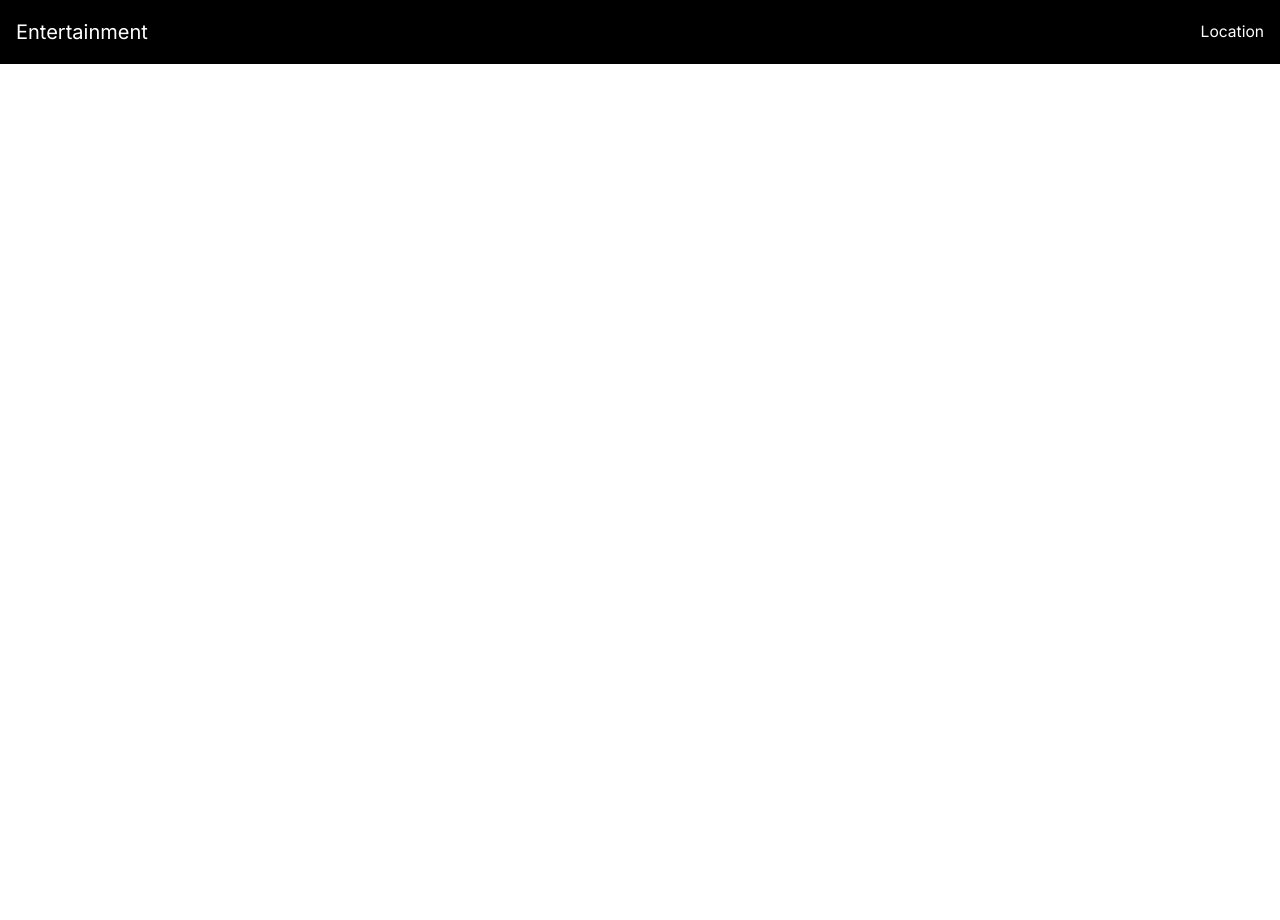
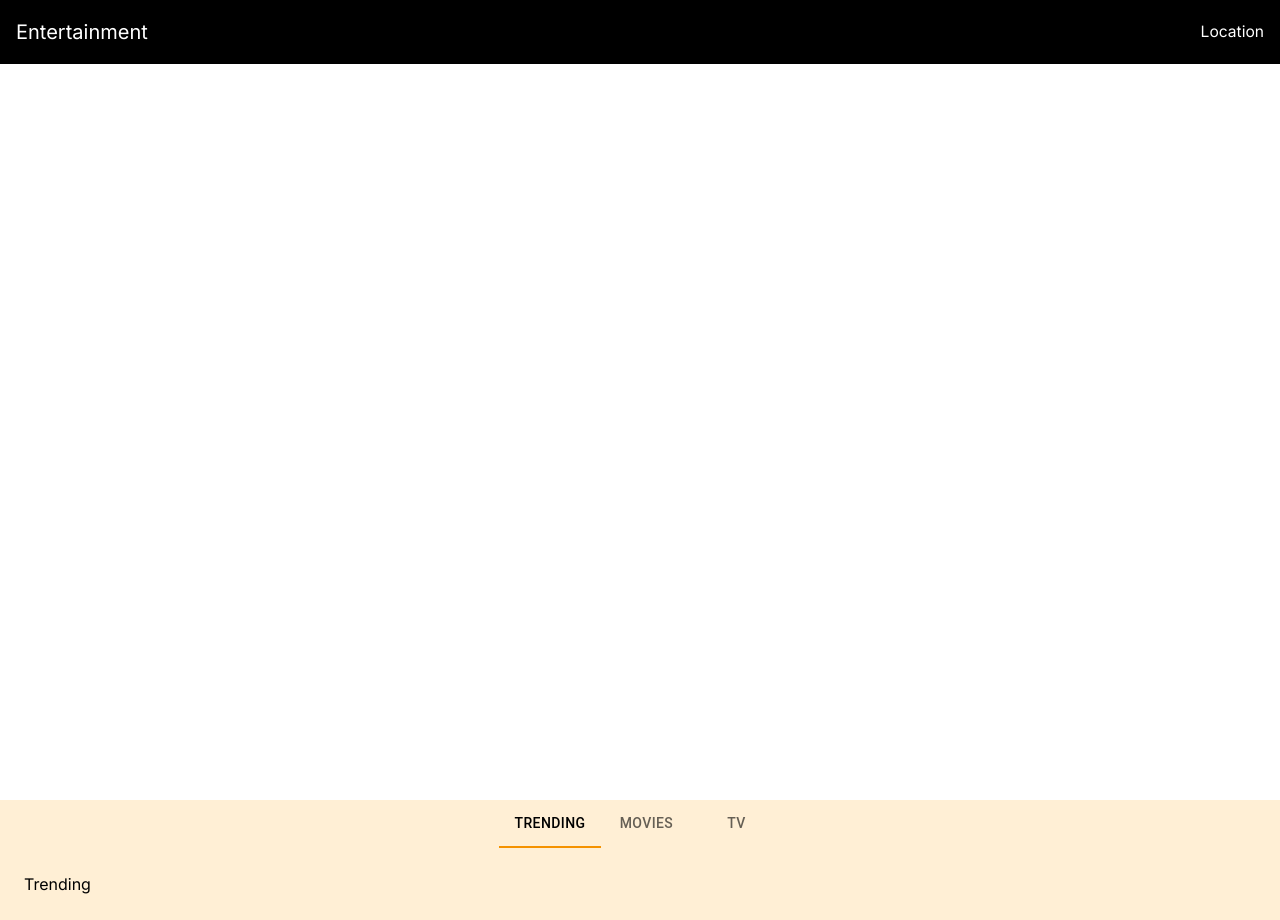
Before and after one commit to ValeraKaktotak/nextjs-tmdb-movies, a Next.js app: page / in a window 1280 px wide. Before the commit the page ends 800 px from the top, so only its background shows below. Built offline with nearby package versions, Linux system fonts and the light colour scheme; no server answers.

Commit message:
added MUI Tabs in HeadlineNav component

```diff
--- a/src/app/page.js
+++ b/src/app/page.js
@@ -1,9 +1,10 @@
-import { Banner } from '@/components'
+import { Banner, HeadlineNav } from '@/components'
 
 export default function Home() {
   return (
     <>
       <Banner />
+      <HeadlineNav />
     </>
   )
 }
--- a/src/components/Banner/Banner.jsx
+++ b/src/components/Banner/Banner.jsx
@@ -24,7 +24,7 @@ const getData = async () => {
 
 const Banner = async () => {
   const movie = await getData()
-  console.log(movie)
+
   return (
     <div className='w-full h-[100vh] pt-[8vh]'>
       {movie && (
--- /dev/null
+++ b/src/components/HeadlineNav/HeadlineNav.jsx
@@ -0,0 +1,114 @@
+'use client'
+import Box from '@mui/material/Box'
+import Tab from '@mui/material/Tab'
+import Tabs from '@mui/material/Tabs'
+import axios from 'axios'
+import PropTypes from 'prop-types'
+import * as React from 'react'
+import { Movie, Trending, Tv } from '..'
+
+function CustomTabPanel(props) {
+  const { children, value, index, ...other } = props
+
+  return (
+    <div
+      role='tabpanel'
+      hidden={value !== index}
+      id={`simple-tabpanel-${index}`}
+      aria-labelledby={`full-width-tab-${index}`}
+      {...other}
+    >
+      {value === index && <Box sx={{ p: 3 }}>{children}</Box>}
+    </div>
+  )
+}
+
+CustomTabPanel.propTypes = {
+  children: PropTypes.node,
+  index: PropTypes.number.isRequired,
+  value: PropTypes.number.isRequired
+}
+
+export default function HeadlineNav() {
+  const [value, setValue] = React.useState(0)
+  const [trendingData, setTrendingData] = React.useState([])
+  const [loading, setLoading] = React.useState(true)
+
+  React.useEffect(() => {
+    const fetchData = async () => {
+      try {
+        const trending = await axios.get('/api/trending')
+        setTrendingData(trending.data.results)
+        setLoading(false)
+      } catch (error) {
+        console.log(error)
+        setLoading(false)
+      }
+    }
+    fetchData()
+  }, [])
+
+  const [movieData, setMovieData] = React.useState([])
+  React.useEffect(() => {
+    const fetchData = async () => {
+      try {
+        const movie = await axios.get('/api/movie')
+        setMovieData(movie.data.results)
+        setLoading(false)
+      } catch (error) {
+        console.log(error)
+        setLoading(false)
+      }
+    }
+    fetchData()
+  }, [])
+
+  const [tvData, setTvData] = React.useState([])
+  React.useEffect(() => {
+    const fetchData = async () => {
+      try {
+        const tv = await axios.get('/api/tv')
+        setTvData(tv.data.results)
+        setLoading(false)
+      } catch (error) {
+        console.log(error)
+        setLoading(false)
+      }
+    }
+    fetchData()
+  }, [])
+
+  const handleChange = (event, newValue) => {
+    setValue(newValue)
+  }
+
+  return (
+    <Box sx={{ width: '100%', bgcolor: 'papayawhip' }}>
+      <Tabs
+        TabIndicatorProps={{
+          sx: {
+            backgroundColor: '#F49200'
+          }
+        }}
+        value={value}
+        onChange={handleChange}
+        aria-label='basic tabs example'
+        centered
+        textColor='inherit'
+      >
+        <Tab label='TRENDING' />
+        <Tab label='MOVIES' />
+        <Tab label='TV' />
+      </Tabs>
+      <CustomTabPanel value={value} index={0}>
+        <Trending loading={loading} trendingData={trendingData} />
+      </CustomTabPanel>
+      <CustomTabPanel value={value} index={1}>
+        <Movie loading={loading} movieData={movieData} />
+      </CustomTabPanel>
+      <CustomTabPanel value={value} index={2}>
+        <Tv loading={loading} tvData={tvData} />
+      </CustomTabPanel>
+    </Box>
+  )
+}
--- /dev/null
+++ b/src/components/Movie/Movie.jsx
@@ -0,0 +1,5 @@
+const Movie = () => {
+  return <div>Movie</div>
+}
+
+export default Movie
--- /dev/null
+++ b/src/components/Trending/Trending.jsx
@@ -0,0 +1,5 @@
+const Trending = () => {
+  return <div>Trending</div>
+}
+
+export default Trending
--- /dev/null
+++ b/src/components/Tv/Tv.jsx
@@ -0,0 +1,5 @@
+const Tv = () => {
+  return <div>Tv</div>
+}
+
+export default Tv
--- a/src/components/index.js
+++ b/src/components/index.js
@@ -1,3 +1,7 @@
 export { default as Banner } from './Banner/Banner'
+export { default as HeadlineNav } from './HeadlineNav/HeadlineNav'
 export { default as Location } from './Location/Location'
+export { default as Movie } from './Movie/Movie'
 export { default as NavBar } from './NavBar/NavBar'
+export { default as Trending } from './Trending/Trending'
+export { default as Tv } from './Tv/Tv'
```
